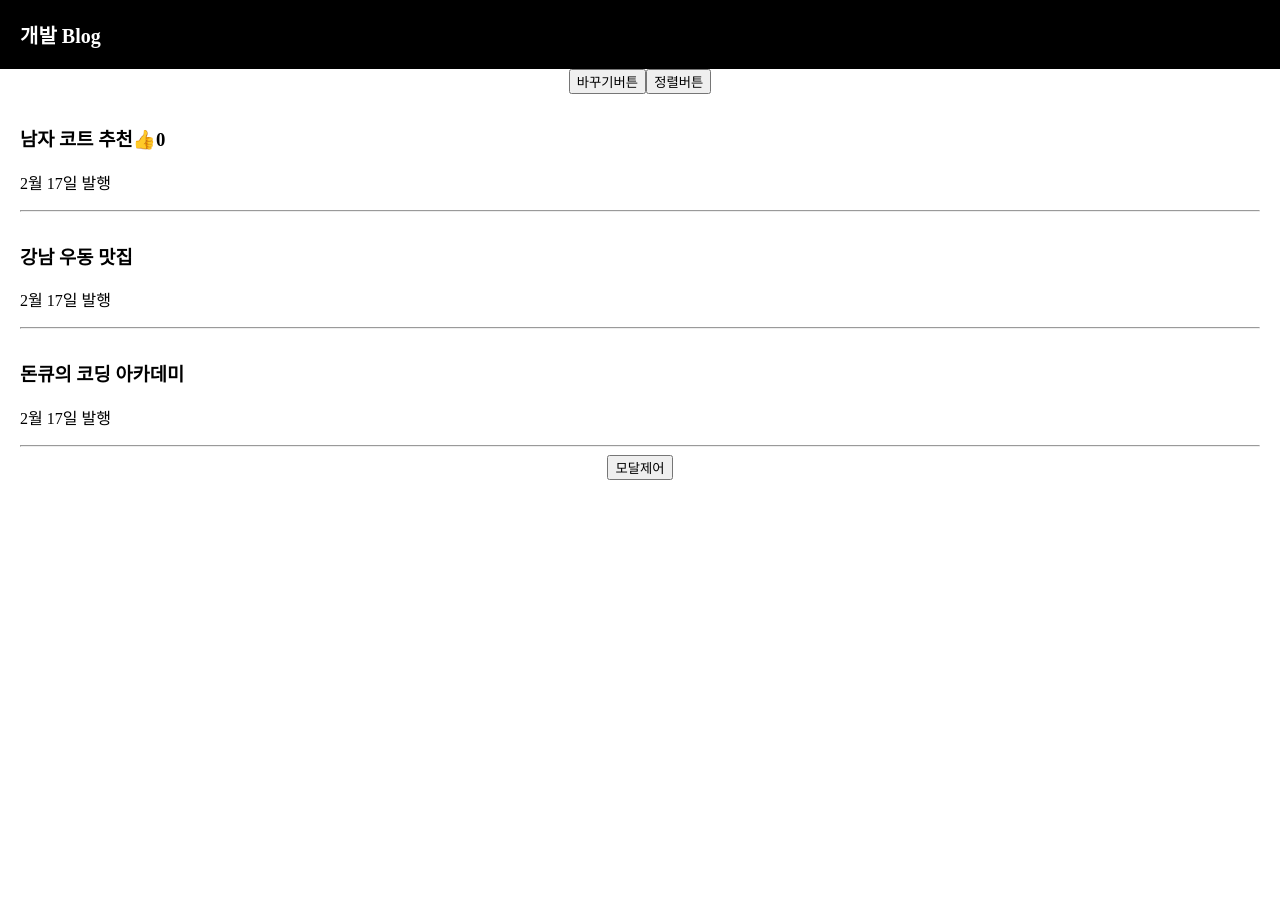
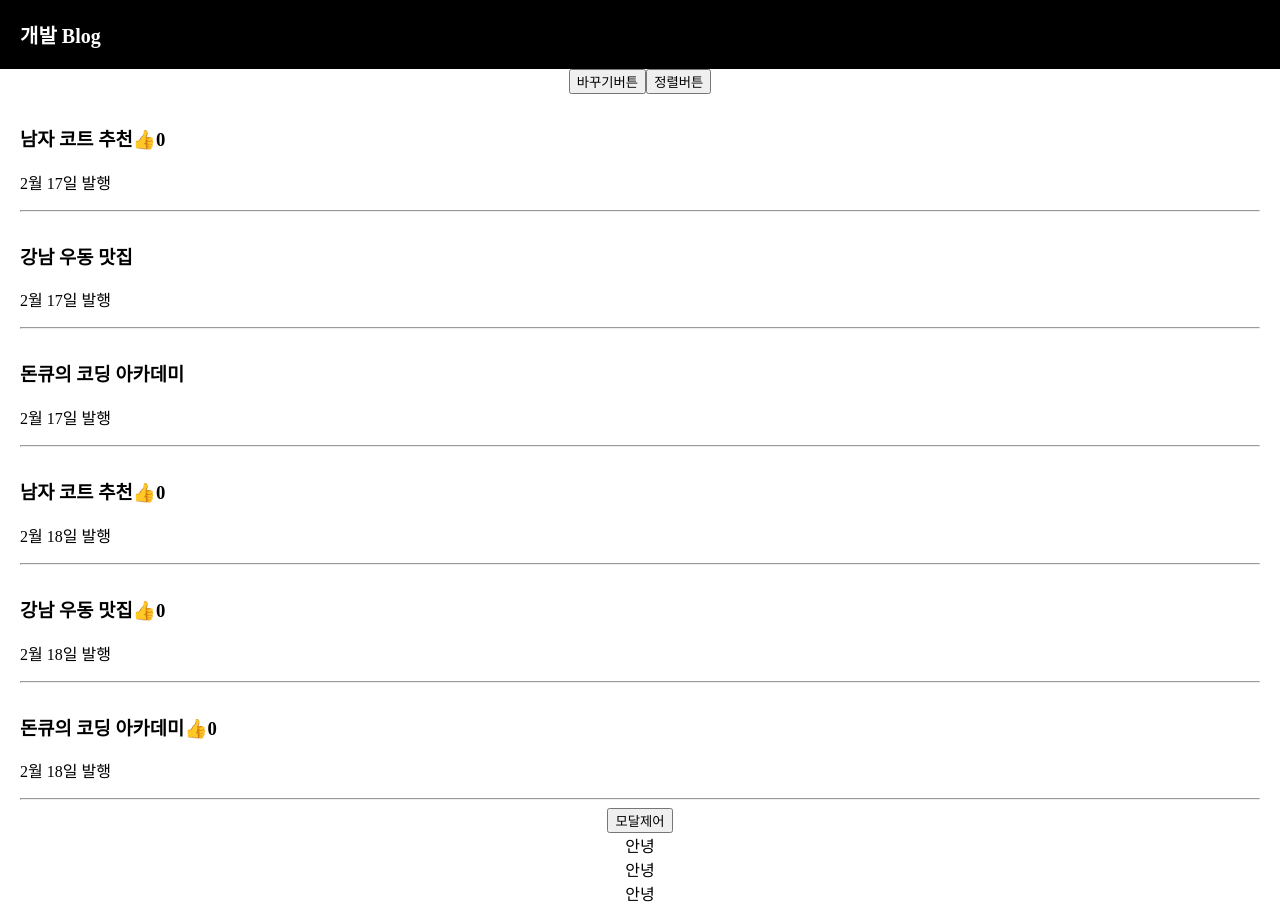
Before and after one commit to donqlee/react, a React (Create React App) app in the folder blog/: page / in a window 1280 px wide. Shown: the top 905 px of the page. Before the commit the page ends 800 px from the top, so only its background shows below. Built offline with nearby package versions, Linux system fonts and the light colour scheme.

Commit message:
map 함수 및 jsx for 활용

```diff
--- a/blog/src/App.js
+++ b/blog/src/App.js
@@ -9,6 +9,7 @@ function App() {
     "돈큐의 코딩 아카데미",
   ]);
   let [따봉, 따봉변경] = useState(0);
+
   // [a (남자 코트 추천), b (남자 코트 추천 state 정정해주는 함수)]
   // state 는
   // 1. 변수 대신 쓰는 데이터 저장공간
@@ -25,7 +26,7 @@ function App() {
     return 100;
   }
   function 제목바꾸기() {
-    // state 데이터 수정 테크닉
+    // state 데이터 수n정 테크닉
     // 수정된[데이터]를 만든후 state를 deep copy해서 수정
     var newArray = [...글제목];
     newArray[0] = "여자코트 추천";
@@ -38,6 +39,20 @@ function App() {
   }
   function 모달창제어() {
     modal변경(!modal);
+  }
+
+  let arr = [2, 3, 4];
+  let new_arr = arr.map(function (a) {
+    return a * 2;
+  });
+  // 맵 함수 활용법
+
+  function 반복된UI() {
+    var 어레이 = [];
+    for (var i = 0; i < 3; i++) {
+      어레이.push(<div>안녕</div>);
+    }
+    return 어레이;
   }
   return (
     <div className="App">
@@ -88,6 +103,25 @@ function App() {
         <p>2월 17일 발행</p>
         <hr></hr>
       </div>
+      {글제목.map((a, i) => {
+        return (
+          <div className="list">
+            <h3>
+              {a}
+              <span
+                onClick={() => {
+                  따봉변경(따봉 + 1);
+                }}
+              >
+                👍
+              </span>
+              {따봉}
+            </h3>
+            <p>2월 18일 발행</p>
+            <hr></hr>
+          </div>
+        );
+      })}
 
       {/* HTML을 한단어로 줄여서 쓸수 있는 방법: 리액트의 Component 문법 */}
       {/* Componet 유의 사항
@@ -104,6 +138,8 @@ function App() {
       참일 경우 맞아요, 거짓일 경우 틀려요를 뱉는다*/}
       {modal === true ? <Modal></Modal> : null}
       <button onClick={모달창제어}>모달제어</button>
+      {반복된UI()}
+      {/* 일반적인 반복문 쓰는법  */}
     </div>
   );
 }
```
